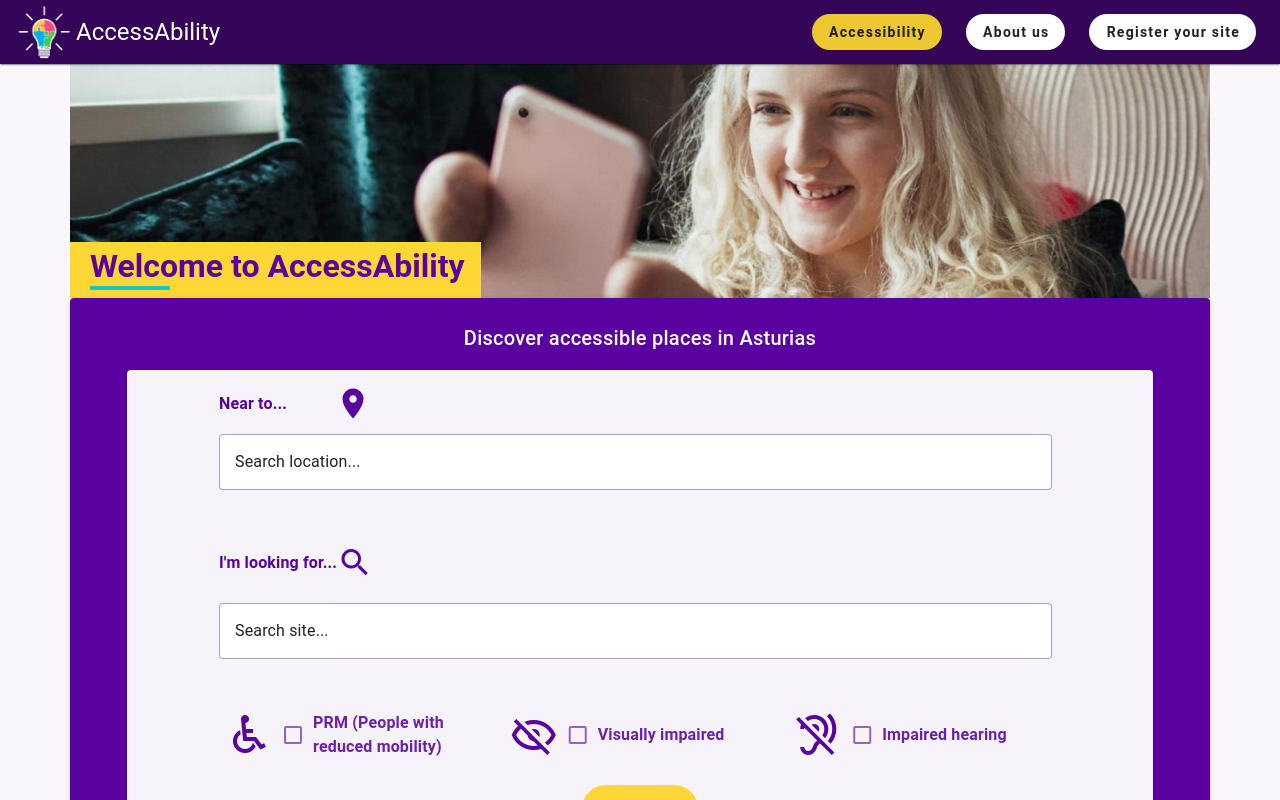
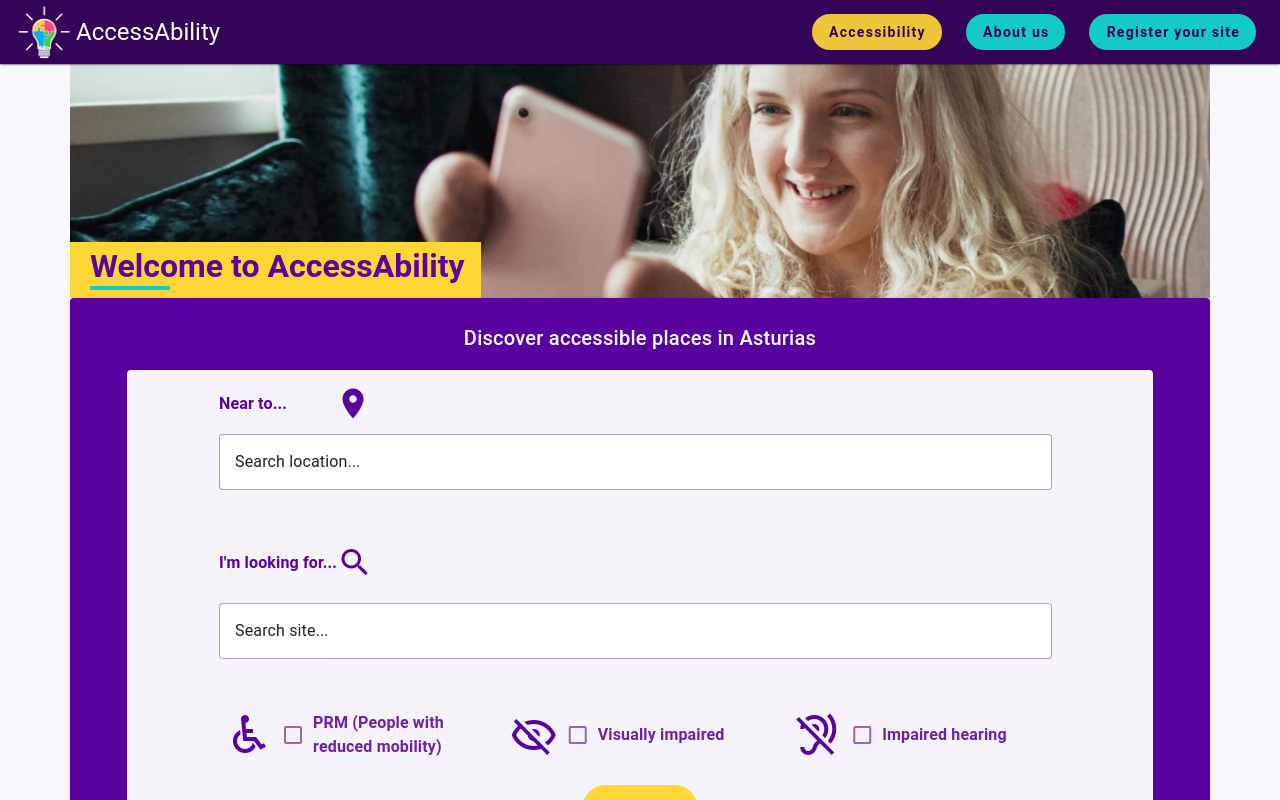
Before and after one commit to luisalvarez246/accessability, a Vue app in the folder frontend/: page / in a window 1280 px wide. In both pictures the pointer is over the link "Accessibility". Shown: the top 800 px of the page. Built offline with nearby package versions, Linux system fonts and the light colour scheme; no server answers.

Commit message:
last navbar

```diff
--- a/frontend/src/layouts/default/AppBar.vue
+++ b/frontend/src/layouts/default/AppBar.vue
@@ -16,7 +16,7 @@
       <v-spacer></v-spacer>
 
       <v-btn-group class="d-none d-md-flex" density="compact"  variant="flat">
-        <v-btn v-for="(item, index) in navItems" :key="index" :to="item.to" @click="goToPage(item.to)" :class="{
+        <v-btn v-for="(item, index) in navItems" :key="index" :to="item.to" @click="goToPage(item.to)" class="navButtons" :class="{
           'active-button': isActiveButton(item.to),
           'text-none': true,
           'font-weight-bold': true,
@@ -85,31 +85,32 @@ const isActiveButton = (route) => router.currentRoute.value.path === route;
   font-weight: 600;
 }
 
-.v-btn:focus,
-.v-btn:hover {
-  background-color: #FED636;
-  opacity: 1;
-  border-color: #340458;
-  font-weight: 500;
+.navButtons {
+  color: #340458;
+  background-color: #14CAC9;
 }
 
-.v-list-item:hover {
+.active-home {
+  color: #FED636;
+}
+
+.v-btn:hover,
+.v-btn:focus {
   background-color: #FED636;
+  opacity: 1 !important;
+  border-color: #340458;
+  color: #340458;
+  font-weight: 600;
 }
 
 .v-list-item:focus,
 .v-list-item:active {
   background-color: #FED636;
+  color: white;
 }
 
 .v-list-item-title {
   color: #340458;
 }
 
-.v-list-item-title:hover,
-.v-list-item-title:active {
-  font-weight: 500;
-  font-size: 1.1rem;
-}
-
 </style>
```
